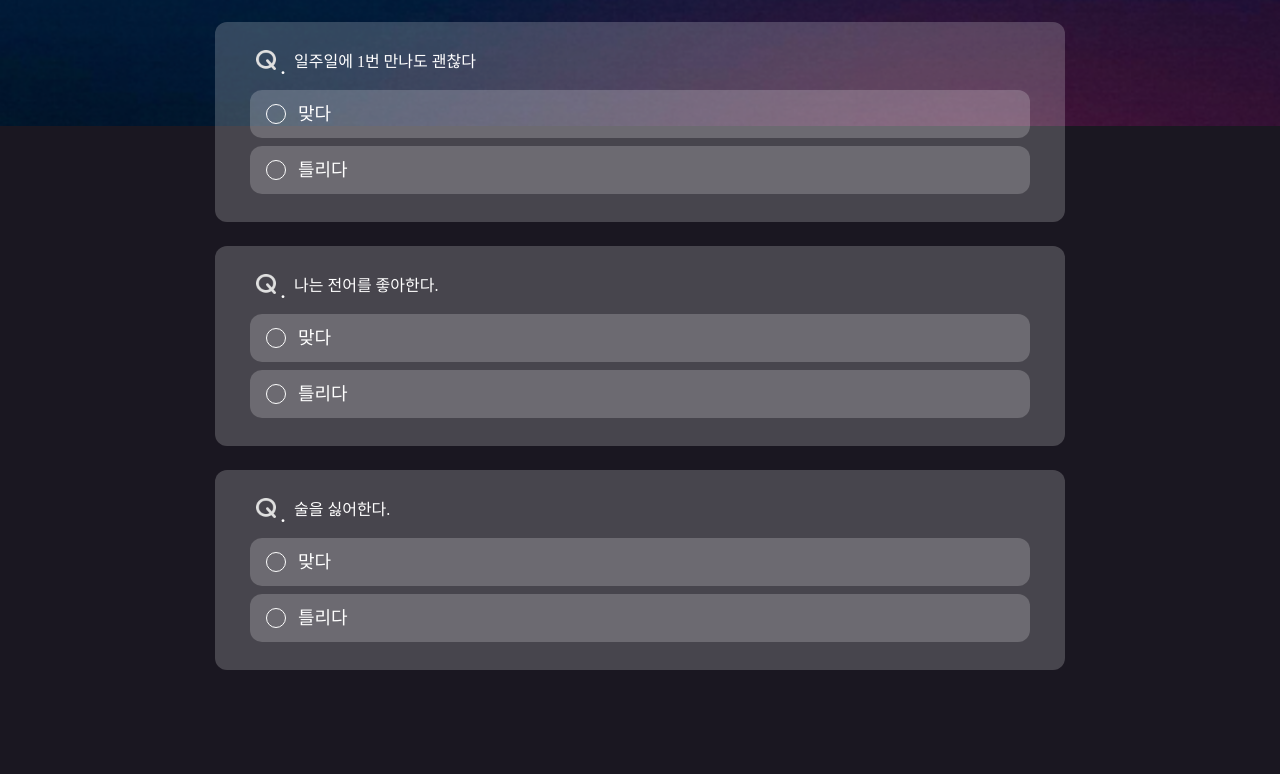
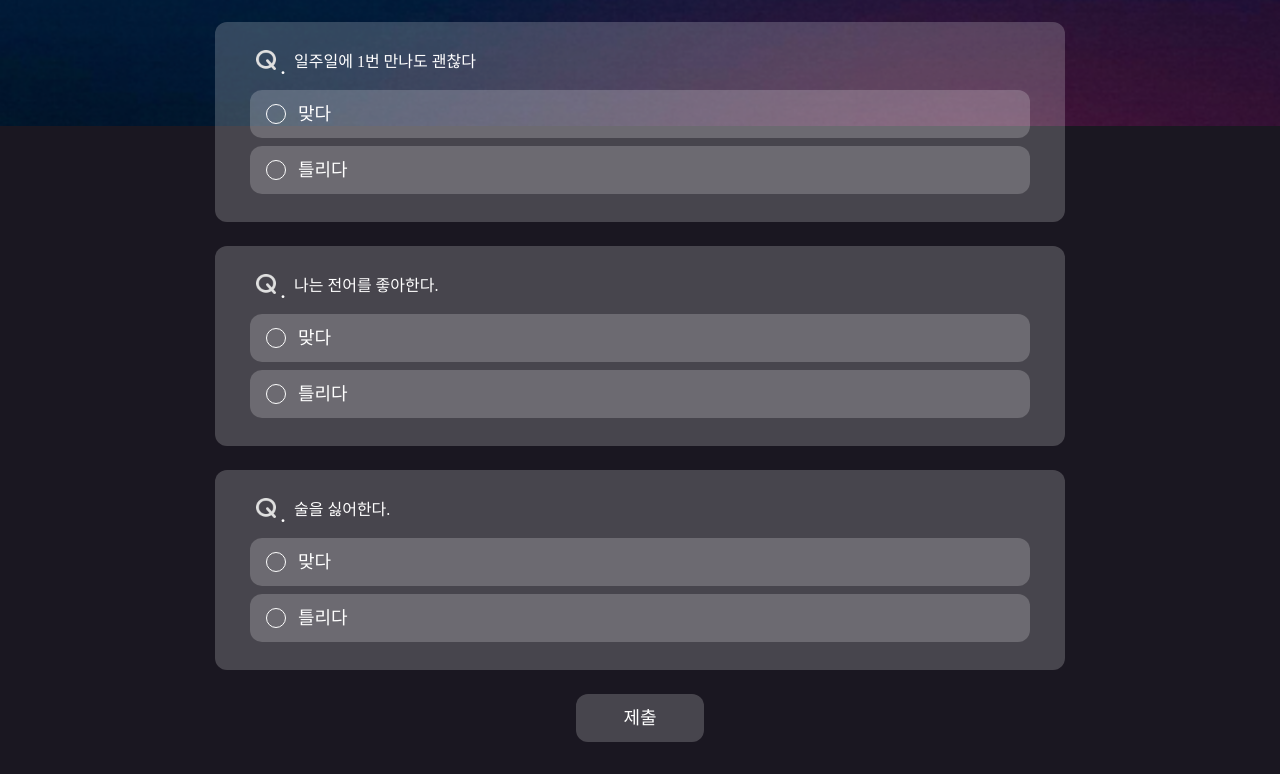
Before and after one commit to 2024-LuckyThon-GGomDDakPing/frontend, a React (Vite) app: page /quiz in a window 1280 px wide. Shown: the part 674-1448 px from the top of the page. Before the commit the page ends 1376 px from the top, so only its background shows below. Built offline with nearby package versions, Linux system fonts and the light colour scheme; a web font is replaced by a local one.

Commit message:
design : 제출 저장 버튼

```diff
--- a/src/pages/CreateQuiz.tsx
+++ b/src/pages/CreateQuiz.tsx
@@ -92,7 +92,7 @@ export default function CreateQuiz() {
             />
           ))}
           <button type="submit" className="w-32 h-12 text-lg bg-white/20 rounded-xl">
-            저장
+            등록
           </button>
         </div>
       </div>
--- a/src/pages/QuizPage.tsx
+++ b/src/pages/QuizPage.tsx
@@ -47,6 +47,9 @@ export default function QuizPage() {
               isSelected={selectedAnswers[index]}
             />
           ))}
+          <button type="submit" className="w-32 h-12 text-lg bg-white/20 rounded-xl">
+            제출
+          </button>
         </div>
       </div>
     </div>
```
